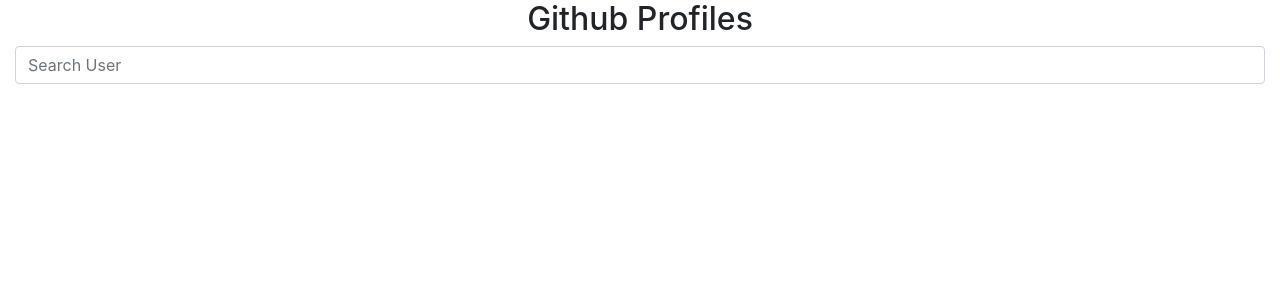
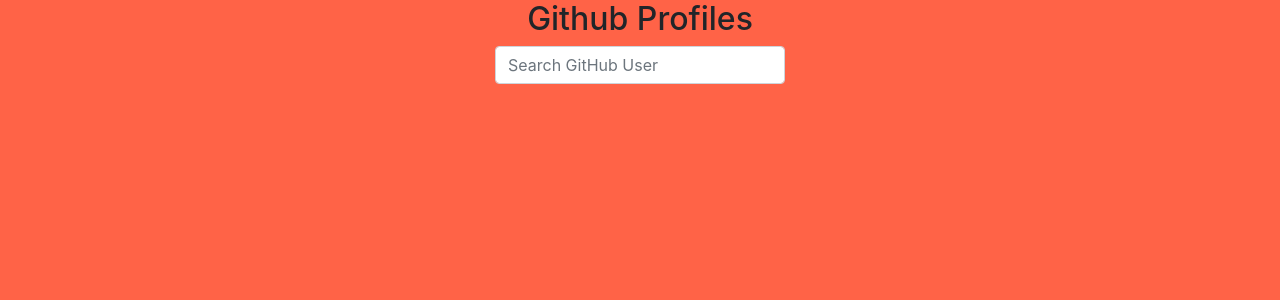
Before and after one commit to palm002/github-profiles, a React (Create React App) app: page / in a window 1280 px wide. Shown: the top 300 px of the page. Built offline with nearby package versions, Linux system fonts and the light colour scheme.

Commit message:
Add styles

```diff
--- a/src/components/App.js
+++ b/src/components/App.js
@@ -16,11 +16,10 @@ class App extends React.Component {
       ])
       .then(
         axios.spread((userRes, repoRes) => {
-          // completed requests
-          // TODO: confirm if this is the correct way to do things or outside of promises
+          // set state on completed requests
           this.setState({ user: userRes.data, repos: repoRes.data });
         })
-      )
+      ) //TODO: handle errors gracefully, test , dockerise, serve
       .catch(error => {
         // catch & handle error here
         console.log(error);
@@ -39,18 +38,24 @@ class App extends React.Component {
         }
       });
   };
-// style={{padding: `5em`, backgroundColor: `tomato` }} STYLE TOP DIV
+
   render() {
     return (
-      <div className="container-fluid" >
+      <div
+        className="container-fluid"
+        style={{
+          backgroundColor: `tomato`,
+          minHeight: `100vh`
+        }}
+      >
         <div className="row">
           <div className="col-md-12">
             <Header />
           </div>
-          <div className="col-md-12">
+          <div className="mx-auto col-sm-3 col-md-3">
             <SearchBar onSubmit={this.onSearchSubmit} />
           </div>
-          <div className="col-md-12">
+          <div className="col-sm-12 col-md-12">
             <PageView user={this.state.user} repos={this.state.repos} />
           </div>
         </div>
--- a/src/components/PageView.js
+++ b/src/components/PageView.js
@@ -5,10 +5,10 @@ import RepoInfo from './RepoInfo';
 
 const PageView = props => (
   <div className="row justify-content-around mx-auto my-3">
-    <div className="col-md-3">
+    <div className="col-sm-3 col-md-3">
       <UserInfo user={props.user} />
     </div>
-    <div className="col-md-6">
+    <div className="row-col-sm-6 col-md-6">
       <RepoInfo repos={props.repos} />
     </div>
   </div>
--- a/src/components/SearchBar.js
+++ b/src/components/SearchBar.js
@@ -19,7 +19,7 @@ class SearchBar extends React.Component {
             <input
               className="form-control"
               type="text"
-              placeholder="Search User"
+              placeholder="Search GitHub User"
               value={this.state.user}
               onChange={e => this.setState({ user: e.target.value })}
             />
```
